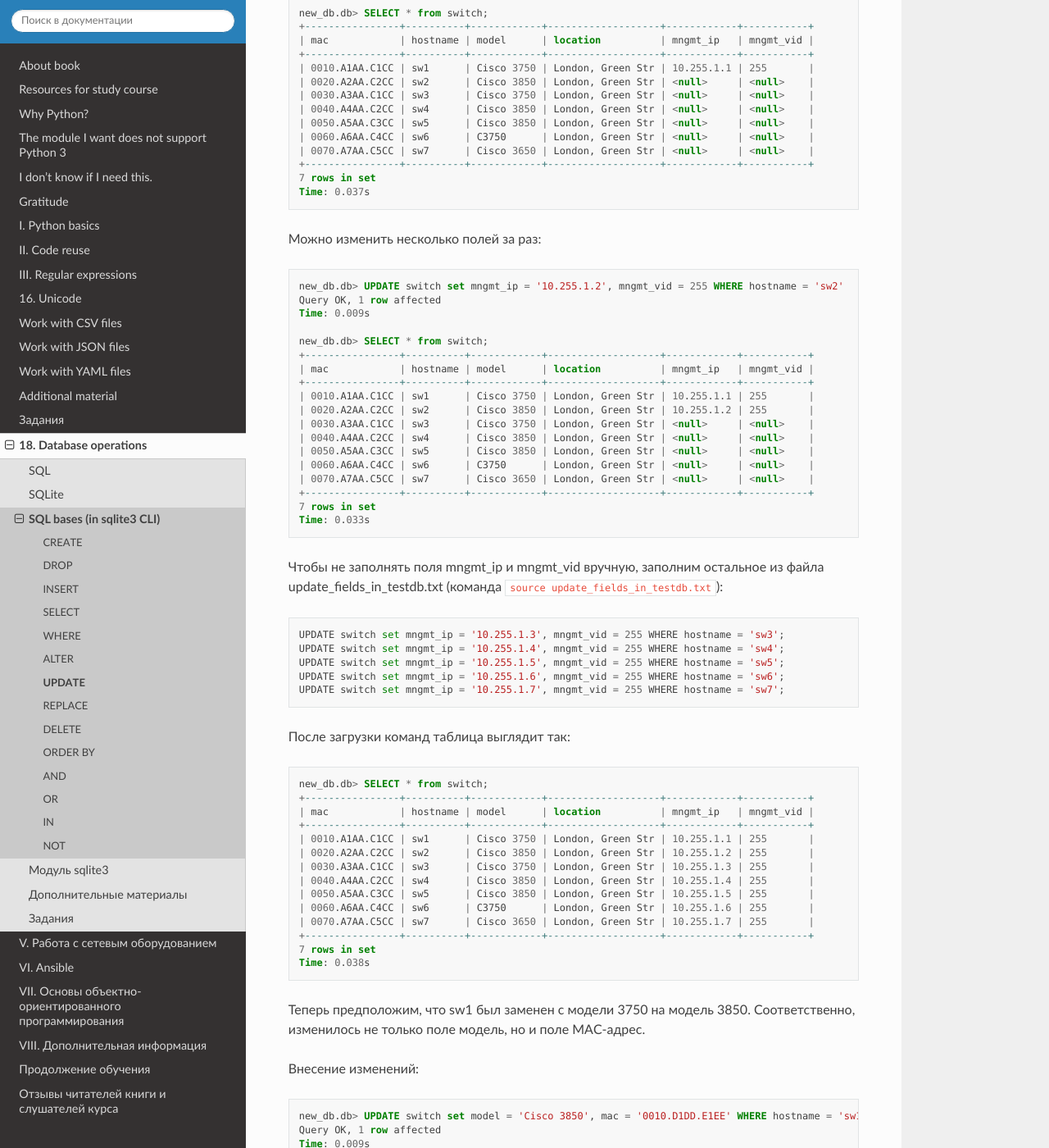
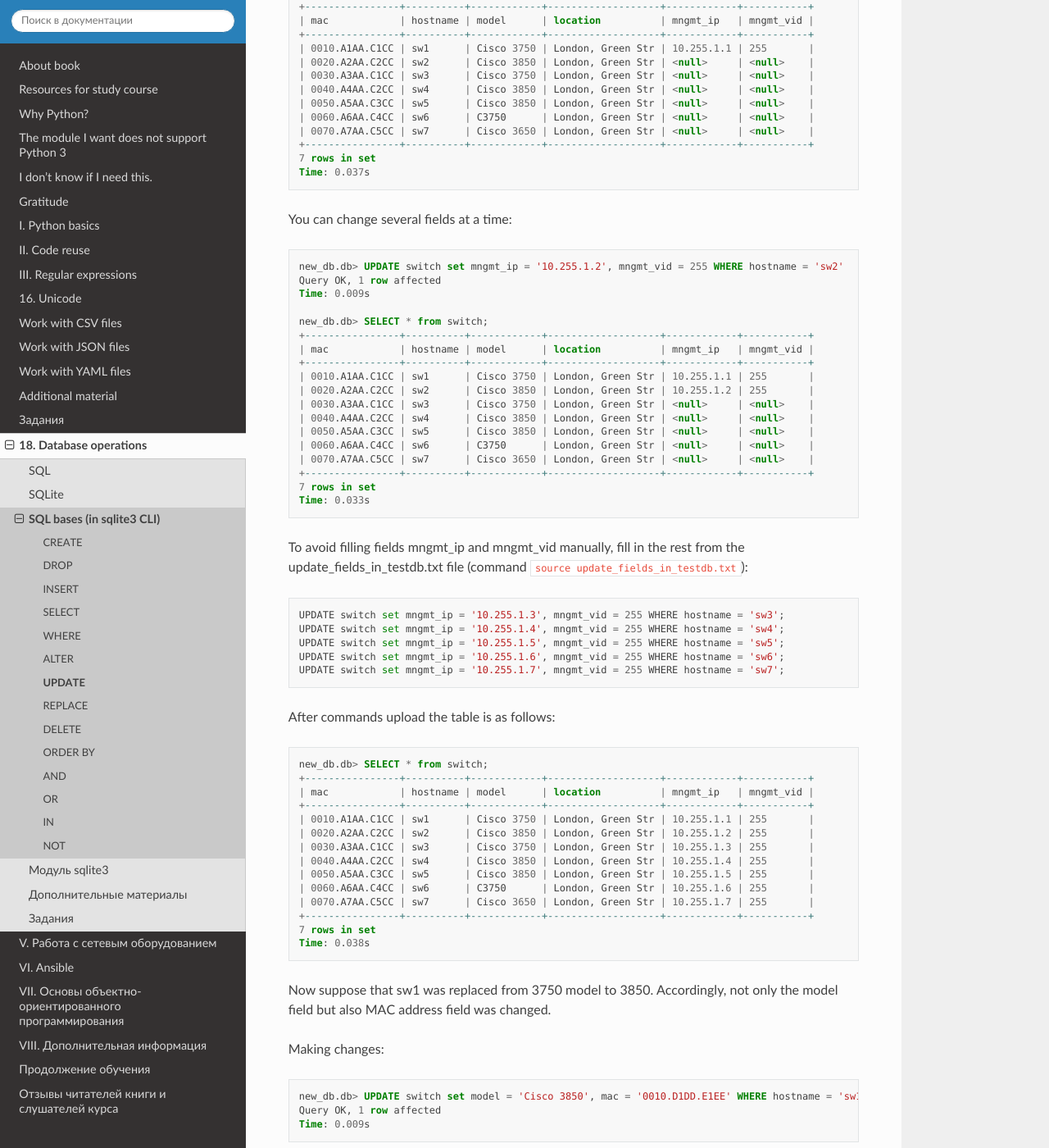
Before and after one commit to Aidar5/nattoeng, a Sphinx documentation site: the page built from docs/source/book/18_db/update.rst, in a window 1280 px wide and 1400 px high, scrolled down 977 px. Shown: the whole window at 82% size. Built offline with Sphinx 7.4.7 and the Read the Docs theme 2.0.0, drawn with Linux system fonts in a browser that asks for light colours; pages that are not in the unit, such as notebooks, are missing from menus; some of the changed text lies outside the part shown.

Commit message:
Update update.rst

```diff
--- a/docs/source/book/18_db/update.rst
+++ b/docs/source/book/18_db/update.rst
@@ -1,14 +1,13 @@
 UPDATE
 ~~~~~~
 
-Оператор UPDATE используется для изменения существующей записи таблицы.
+UPDATE operator is used to change an existing table entry.
 
-Обычно, UPDATE используется вместе с оператором WHERE, чтобы уточнить,
-какую именно запись необходимо изменить.
+Usually, UPDATE is used with WHERE operator to specify which entry to change.
 
-С помощью UPDATE можно заполнить новые столбцы в таблице.
+With UPDATE you can fill in new columns in the table.
 
-Например, добавить IP-адрес для коммутатора sw1:
+For example, add an IP address for sw1 switch:
 
 .. code:: sql
 
@@ -16,7 +15,7 @@ UPDATE
     Query OK, 1 row affected
     Time: 0.009s
 
-Теперь таблица выглядит так:
+Now the table is like this:
 
 .. code:: sql
 
@@ -35,7 +34,7 @@ UPDATE
     7 rows in set
     Time: 0.035s
 
-Аналогичным образом можно изменить и номер VLAN:
+VLAN number can be changed in the same way:
 
 .. code:: sql
 
@@ -59,7 +58,7 @@ UPDATE
     Time: 0.037s
 
 
-Можно изменить несколько полей за раз:
+You can change several fields at a time:
 
 .. code:: sql
 
@@ -83,8 +82,7 @@ UPDATE
     Time: 0.033s
 
 
-Чтобы не заполнять поля mngmt_ip и mngmt_vid вручную, заполним
-остальное из файла update_fields_in_testdb.txt (команда ``source update_fields_in_testdb.txt``):
+To avoid filling fields mngmt_ip and mngmt_vid manually, fill in the rest from the update_fields_in_testdb.txt file (command ``source update_fields_in_testdb.txt``):
 
 ::
 
@@ -94,7 +92,7 @@ UPDATE
     UPDATE switch set mngmt_ip = '10.255.1.6', mngmt_vid = 255 WHERE hostname = 'sw6';
     UPDATE switch set mngmt_ip = '10.255.1.7', mngmt_vid = 255 WHERE hostname = 'sw7';
 
-После загрузки команд таблица выглядит так:
+After commands upload the table is as follows:
 
 .. code:: sql
 
@@ -113,10 +111,9 @@ UPDATE
     7 rows in set
     Time: 0.038s
 
-Теперь предположим, что sw1 был заменен с модели 3750 на модель 3850.
-Соответственно, изменилось не только поле модель, но и поле MAC-адрес.
+Now suppose that sw1 was replaced from 3750 model to 3850. Accordingly, not only the model field but also MAC address field was changed.
 
-Внесение изменений:
+Making changes:
 
 .. code:: sql
 
@@ -124,7 +121,7 @@ UPDATE
     Query OK, 1 row affected
     Time: 0.009s
 
-Результат будет таким:
+The result will be:
 
 .. code:: sql
 
```
